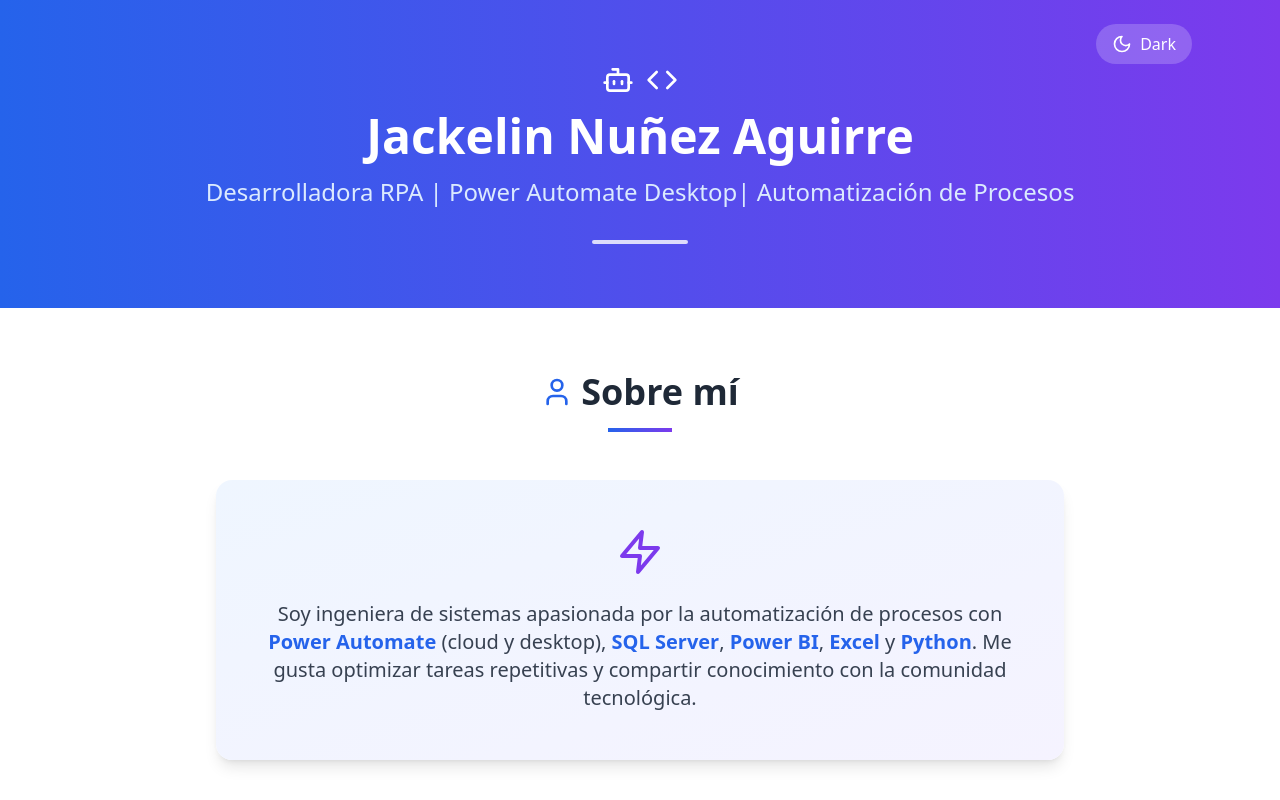
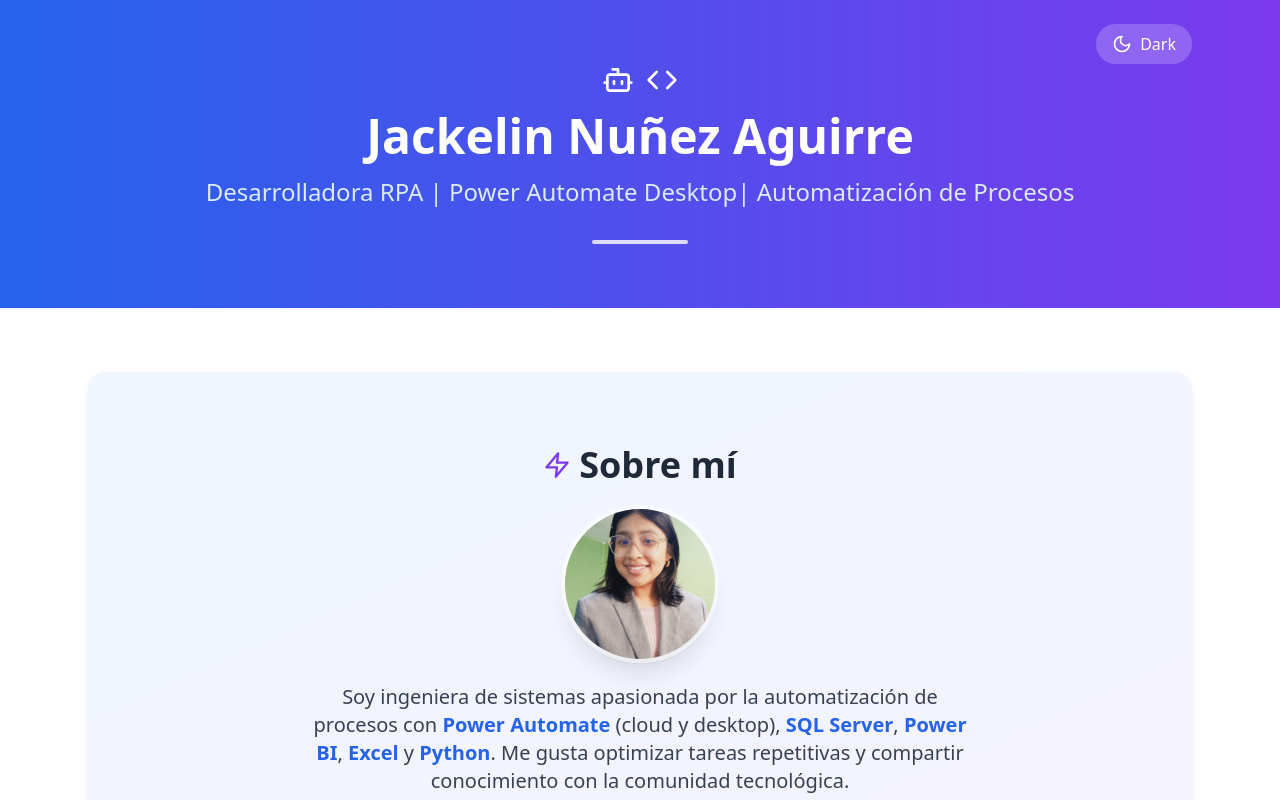
Before and after one commit to jacky-pro/Portafolio_Desarrolladora_RPA, a React (Vite) app: page / in a window 1280 px wide. Shown: the top 800 px of the page. Built offline with nearby package versions, Linux system fonts and the light colour scheme.

Commit message:
Foto_email

```diff
--- a/src/components/About.tsx
+++ b/src/components/About.tsx
@@ -4,22 +4,19 @@ import { User, Zap } from 'lucide-react';
 export default function About() {
   return (
     <section className="py-16 bg-white dark:bg-gray-900 dark:text-gray-100">
-      <div className="max-w-4xl mx-auto px-6">
-        <div className="text-center mb-12">
-          <div className="flex justify-center items-center mb-4">
-            <User className="w-8 h-8 text-blue-600 mr-2" />
-            <h2 className="text-3xl md:text-4xl font-bold text-gray-800 dark:text-white">
-              Sobre mí
-            </h2>
+      <div className="max-w-6xl mx-auto px-6">
+        <div className="bg-gradient-to-br from-blue-50 to-violet-50 dark:from-gray-800 dark:to-gray-700 rounded-2xl p-8 md:p-12 shadow-lg">
+          <div className="flex flex-col items-center justify-center text-center min-h-[50vh] space-y-6">
+            <div className="inline-flex items-center gap-2">
+              <Zap className="w-7 h-7 text-violet-600" />
+              <h2 className="text-3xl md:text-4xl font-bold text-gray-800 dark:text-white">Sobre mí</h2>
             </div>
-          <div className="w-16 h-1 bg-gradient-to-r from-blue-600 to-violet-600 mx-auto mb-8"></div>
-        </div>
-
-        <div className="bg-gradient-to-br from-blue-50 to-violet-50 dark:from-gray-800 dark:to-gray-700 rounded-2xl p-8 md:p-12 shadow-lg">
-          <div className="flex justify-center mb-6">
-            <Zap className="w-12 h-12 text-violet-600" />
-          </div>
-          <p className="text-lg md:text-xl text-gray-700 dark:text-gray-300 leading-relaxed text-center">
+            <img
+              src="/profile.jpg"
+              alt="Jackelin Nuñez Aguirre"
+              className="h-[150px] w-[150px] rounded-full object-cover shadow-xl ring-4 ring-white/60 dark:ring-white/10 mx-auto"
+            />
+            <p className="max-w-2xl text-lg md:text-xl text-gray-700 dark:text-gray-300 leading-relaxed">
               Soy ingeniera de sistemas apasionada por la automatización de procesos con{' '}
               <span className="font-semibold text-blue-600 dark:text-blue-400">Power Automate</span> (cloud y desktop),{' '}
               <span className="font-semibold text-blue-600 dark:text-blue-400">SQL Server</span>,{' '}
@@ -30,6 +27,7 @@ export default function About() {
             </p>
           </div>
         </div>
+      </div>
     </section>
   );
 }
--- a/src/components/Contact.tsx
+++ b/src/components/Contact.tsx
@@ -18,10 +18,14 @@ export default function Contact() {
 
   const handleSubmit = (e: React.FormEvent) => {
     e.preventDefault();
-    // Aquí podrías integrar con un servicio de email
-    console.log('Formulario enviado:', formData);
-    alert('Mensaje enviado. Te contactaré pronto!');
-    setFormData({ nombre: '', email: '', mensaje: '' });
+  };
+
+  const sendMail = () => {
+    const to = 'jklnuag08@gmail.com';
+    const subject = `Contacto de ${formData.nombre || 'Sin nombre'}`;
+    const body = `Nombre: ${formData.nombre}\nEmail: ${formData.email}\n\nMensaje:\n${formData.mensaje}`;
+    const href = `mailto:${to}?subject=${encodeURIComponent(subject)}&body=${encodeURIComponent(body)}`;
+    window.location.href = href;
   };
 
   return (
@@ -63,7 +67,7 @@ export default function Contact() {
               href="https://github.com/jacky-pro/"
               target="_blank"
               rel="noopener noreferrer"
-              className="flex items-center p-6 bg-white dark:bg-gray-800 rounded-2xl shadow-lg hover:shadow-xl transition-all duration-300 transform hover:-translate-y-1 group"
+              className="flex items-center p-6 bg-white dark:bg-gray-800 rounded-2xl shadow-lg hover:shadow-xl transition-all duración-300 transform hover:-translate-y-1 group"
             >
               <div className="bg-gray-100 dark:bg-gray-700 p-4 rounded-full mr-4 group-hover:bg-gray-200 dark:group-hover:bg-gray-600 transition-colors">
                 <Github className="w-8 h-8 text-gray-800 dark:text-gray-200" />
@@ -165,7 +169,8 @@ export default function Contact() {
               </div>
 
               <button
-                type="submit"
+                type="button"
+                onClick={sendMail}
                 className="w-full bg-gradient-to-r from-blue-600 to-violet-600 text-white py-4 px-6 rounded-lg font-semibold hover:from-blue-700 hover:to-violet-700 transition-all duration-200 transform hover:scale-105 flex items-center justify-center shadow-lg hover:shadow-xl"
               >
                 <Send className="w-5 h-5 mr-2" />
```
Also changed, not shown: foto de perfil.jpg (added), public/profile.jpg (added). Lines whose indentation alone changed are shown as unchanged.
